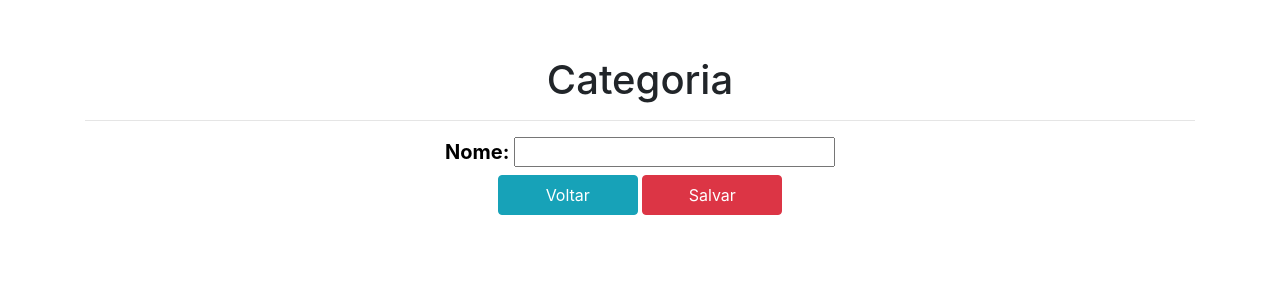
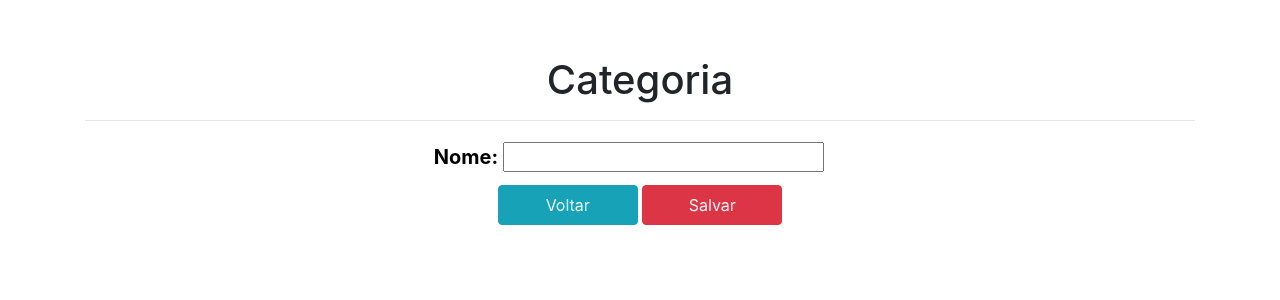
Before and after one commit to brunogomesifrn/pi19upload, a Django app: page /tipo_cadastrar/ in a window 1280 px wide. Shown: the top 300 px of the page. Run offline with Django 3.2, Linux system fonts and the light colour scheme; some libraries are stand-ins or nearby versions.

Commit message:
atualizei

```diff
--- a/core/static/css/modern-business.css
+++ b/core/static/css/modern-business.css
@@ -30,5 +30,9 @@
 .corr{
   color: black;
   font-weight: bolder;
+  width: 58%;
+  margin-left: 20%;
+  padding: 5px 5px;
+  height: auto;
 
 }
--- a/core/templates/doc_cadastro.html
+++ b/core/templates/doc_cadastro.html
@@ -28,7 +28,7 @@
   <div class="container">
 
     <!-- Page Heading/Breadcrumbs -->
-    <h1 class="corr"><img src="{% static 'aquatec.png' %}">Cadastros de Documentos Online </h1>
+    <h1 class="corr"><img src="{% static 'aquatec.png' %}">   Cadastros de Documentos Online </h1>
 
 
 
@@ -45,7 +45,6 @@
             <div class="controls">
               <h4 class="corr">{{form.nome.label}}: {{ form.nome }}</h4>
             </div>
-            <div> <h4></h4></div>
           </div>
 
           <div class="control-group form-group">
@@ -72,7 +71,7 @@
 
           <div class="control-group form-group">
             <div class="controls">
-            <h4 class="corr">Tipo de documento: {{ form.tipo }} <a href="{% url 'tipo' %}"><button type="button" class="btn btn-info" style="width: 100px; height: 40px">Cadastrar </button></a></p>
+            <h4 class="corr">Tipo de documento: {{ form.tipo }} <a href="{% url 'tipo' %}"><button type="button" class="btn btn-info" style="width: 100px; height: 40px ">Cadastrar </button></a></p>
           <br />
             </h4>
             </div>
```
